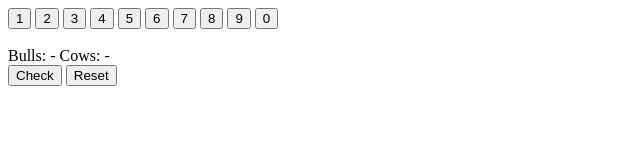
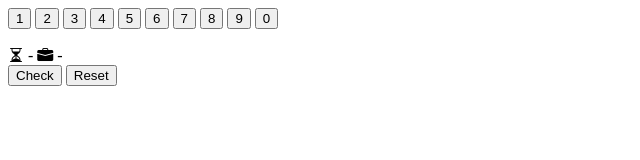
Before and after one commit to TheDogOfChaos/bullAndCowPuzzle, a plain HTML site: page index.html in a window 1280 px wide. Shown: the full height of the page, 0-640 px from the left. Drawn offline with nearby package versions, Linux system fonts and the light colour scheme.

Commit message:
added bootstrap icons

```diff
--- a/index.html
+++ b/index.html
@@ -8,6 +8,7 @@
 		<script>window.jQuery || document.write('<script src="lib/jquery-3.7.1.min.js"><\/script>');</script>
 		<script src="scripts/game.js"></script>
 		<link rel="stylesheet" href="style/style.css">
+		<link rel="stylesheet" href="https://cdn.jsdelivr.net/npm/bootstrap-icons@1.11.3/font/bootstrap-icons.min.css">
 	</head>
 	<body>
 		<div class="switchbox">
@@ -23,7 +24,7 @@
 			<input type="button" class="numButton" value="0" id="0">
 		</div>
 		<span id="answer"></span><br>
-		Bulls: <span id="bull">-</span> Cows: <span id="cow">-</span><br>
+		<i class="bi bi-hourglass-split"></i> <span id="bull">-</span> <i class="bi bi-briefcase-fill"></i> <span id="cow">-</span><br>
 		<input type="submit" id="checkAnswer" value="Check">
 		<input type="submit" id="reset" value="Reset">
 		<div class="history"></div>
```
